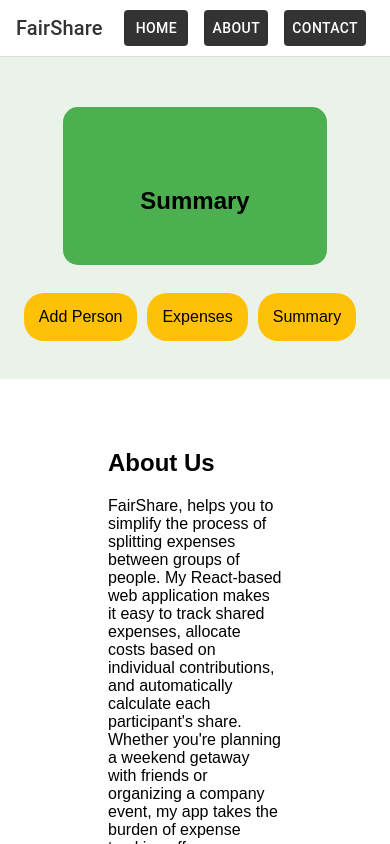
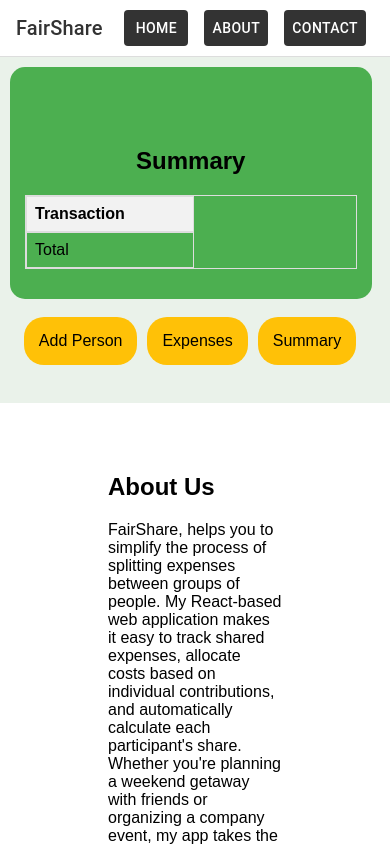
Before and after one commit to CodeAjay/Fair-Share-Expense-Splitter, a React (Create React App) app: page / in a window 390 px wide. Both pictures are taken after a click on the button "Summary". Shown: the top 844 px of the page. Built offline with nearby package versions, Linux system fonts and the light colour scheme.

Commit message:
Detailed summary added to the summary

```diff
--- a/src/main.js
+++ b/src/main.js
@@ -8,12 +8,14 @@ import "./styles.css";
 function Main() {
   const [names, setNames] = useState([]);
   const [expenses, setExpenses] = useState([]);
+  const [sumary,setSumary]=useState([]);
   const [inputs, setInputs] = useState({
     amount: "",
     paidBy: "",
     participants: []
   });
   const [e, setE] = useState(1);
+  const [x, setx] = useState(1);
 
   var amtRef = useRef(null);
   var pdRef = useRef(null);
@@ -42,7 +44,7 @@ function Main() {
       setInputs({ ...inputs, [id]: value });
     }
   };
-  // var e = 1;
+  // var x= 1;
   const handleAddExpense = () => {
     const { amount, paidBy, participants } = inputs;
     if (
@@ -56,22 +58,88 @@ function Main() {
       pdRef.current.value = paidBy;
       const share = (amountValue / participants.length).toFixed(2);
       const newExpenses = [...expenses];
+      var aaa=0;
+      var bbb=0;
       participants.forEach((participant) => {
         const index = names.indexOf(participant);
         if (participant === paidBy) {
           newExpenses[index] =
             (newExpenses[index] || 0) + share * (participants.length - 1);
+            aaa=share*(participants.length-1);
         } else {
           newExpenses[index] = (newExpenses[index] || 0) - share;
+          bbb=-share;
         }
       });
       setExpenses(newExpenses);
+
+      setSumary((prevSummary) => {
+        const updatedSummary = { ...prevSummary };
+
+        const transaction = {};
+        participants.forEach((participant) => {
+          if (names.includes(participant)) {
+            if (participant === paidBy) {
+              transaction[participant] = aaa || 0;
+            } else {
+              transaction[participant] = bbb;
+            }
+          } else {
+            transaction[participant] = 0;
+          }
+        });
+
+        const transactionName = `Transaction${x}(${inputs.amount})`;
+        updatedSummary.transactions = {
+          ...updatedSummary.transactions,
+          [transactionName]: transaction,
+        };
+
+        var y = x + 1;
+        setx(y);
+        return updatedSummary;
+      });
+
+      // setSumary((prevSummary) => {
+      //   const updatedSummary = { ...prevSummary };
+
+      //   const transaction = {};
+      //   participants.forEach((participant) => {
+      //     if (names.includes(participant)) {
+      //       if (participant === paidBy) {
+      //         transaction[participant] = (aaa || 0)
+      //         // transaction[participant] = aaa || 0;
+      //       }else{
+      //         transaction[participant]=bbb;
+      //       }
+      //     } else {
+      //       transaction[participant] = 0;
+      //     }
+      //   });
+
+      //   const transactionName = `Transaction${x}`;
+      //   updatedSummary.transactions = [
+      //     {
+      //       [transactionName]: transaction
+      //     }
+      //   ];
+      //   var y=x+1;
+      // setx(y);
+      //   return updatedSummary;
+      // });
       setE((preve) => preve + 1);
       clr();
     } else {
       alert("Please enter valid values first");
     }
+
   };
+
+  //   } else {
+  //     alert("Please enter valid values first");
+  //   }
+  // };
+
 
   const clr = () => {
     setInputs({ amount: "", paidBy: "", participants: [] });
@@ -189,6 +257,51 @@ function Main() {
               </li>
             ))}
           </ol>
+
+
+          <table>
+  <thead>
+    <tr>
+      <th>Transaction</th>
+      {names.map(name => (
+        <th key={name}>{name}</th>
+      ))}
+    </tr>
+  </thead>
+
+  {sumary.transactions && (
+  <tbody>
+    {Object.entries(sumary.transactions).map(([transactionName, transactionDetails], index) => {
+      // console.log(transactionName, transactionDetails); // Add this line
+      return (
+        <tr key={index}>
+          <td>{transactionName}</td>
+          {names.map(name => (
+            <td key={name}
+            className={transactionDetails[name] < 0 ? 'table-cell-negative' : 'table-cell-positive'}
+          >
+              {transactionDetails[name] !== undefined ? transactionDetails[name] : '0'}
+            </td>
+          ))}
+        </tr>
+      );
+    })}
+  </tbody>
+)}
+<tfoot>
+  <tr >
+    <td>Total</td>
+    {names.map((name, index) => (
+              <td key={index} className={expenses[index] < 0 ? 'table-cell-negative' : 'table-cell-positive'}>
+                {expenses[index] || 0}
+              </td>
+            ))}
+  </tr>
+</tfoot>
+
+</table>
+
+
         </div>
       </div>
       <div className="mnbtn">
--- a/src/styles.css
+++ b/src/styles.css
@@ -196,3 +196,66 @@ input {
   width: 100%;
   background: white;
 }
+
+
+table {
+  border-collapse: collapse;
+  width: 100%;
+  border: 1px solid #ddd;
+}
+
+th, td {
+  border: 1px solid #ddd;
+  padding: 8px;
+  text-align: left;
+}
+
+th {
+  background-color: #f2f2f2;
+}
+
+tr:nth-child(even) {
+  background-color: #f2f2f2;
+}
+
+tr:hover {
+  background-color: #ddd;
+}
+
+/* Add this CSS to your stylesheet */
+.table-cell-negative {
+  color: #8c0202;
+  font-weight: bolder;
+}
+
+.table-cell-positive {
+  color: blue;
+  font-weight: bolder;
+}
+
+/* Responsive styles */
+@media (max-width: 768px) {
+  .main{
+    margin:10px;
+    width:85%;
+  }
+  table {
+    display: block;
+    overflow-x: auto;
+    white-space: nowrap;
+  }
+
+  th, td {
+    display: inline-block;
+    width: 150px
+  }
+
+  th {
+    background-color: #f2f2f2;
+    font-weight: bold;
+  }
+
+  td {
+    font-weight: normal;
+  }
+}
```
